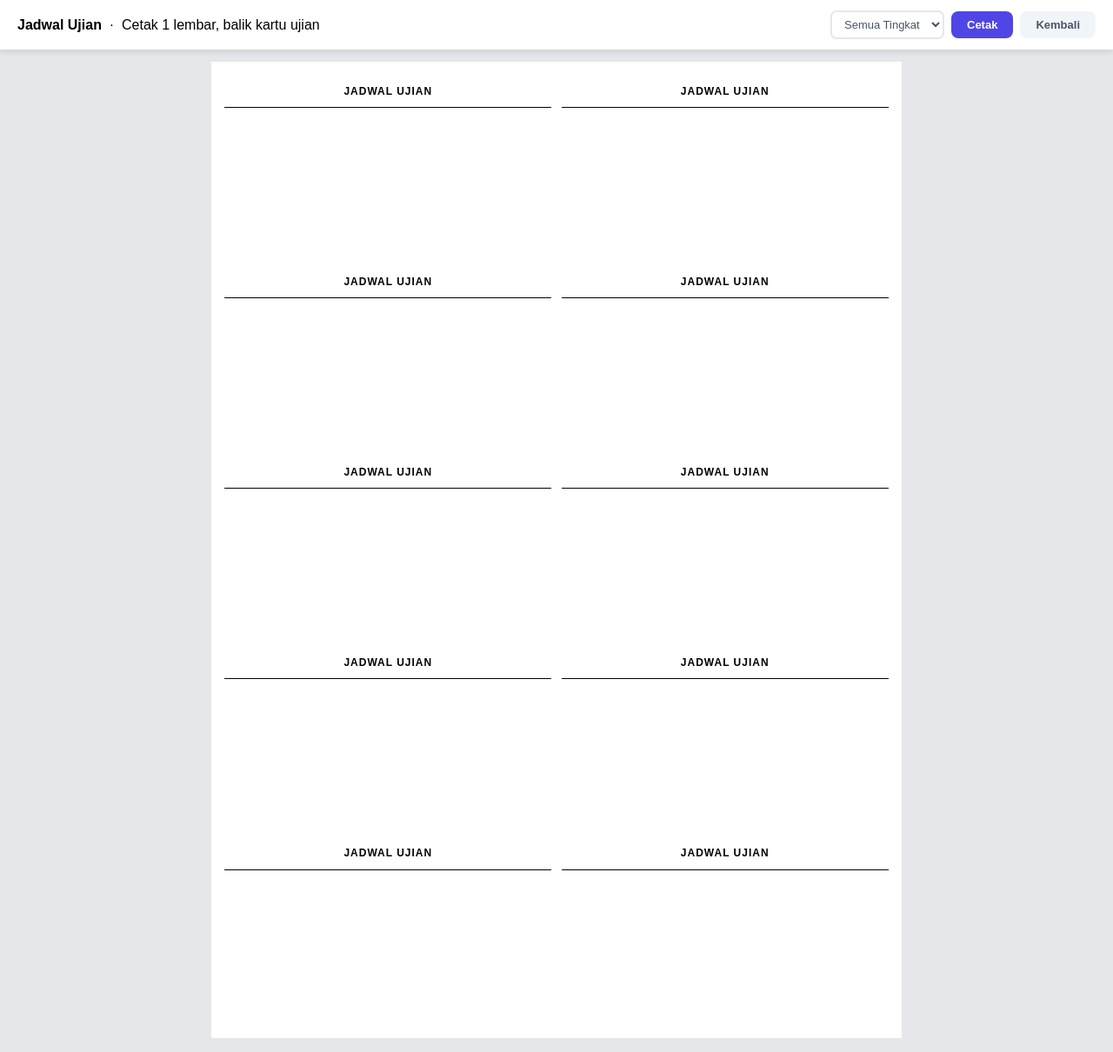
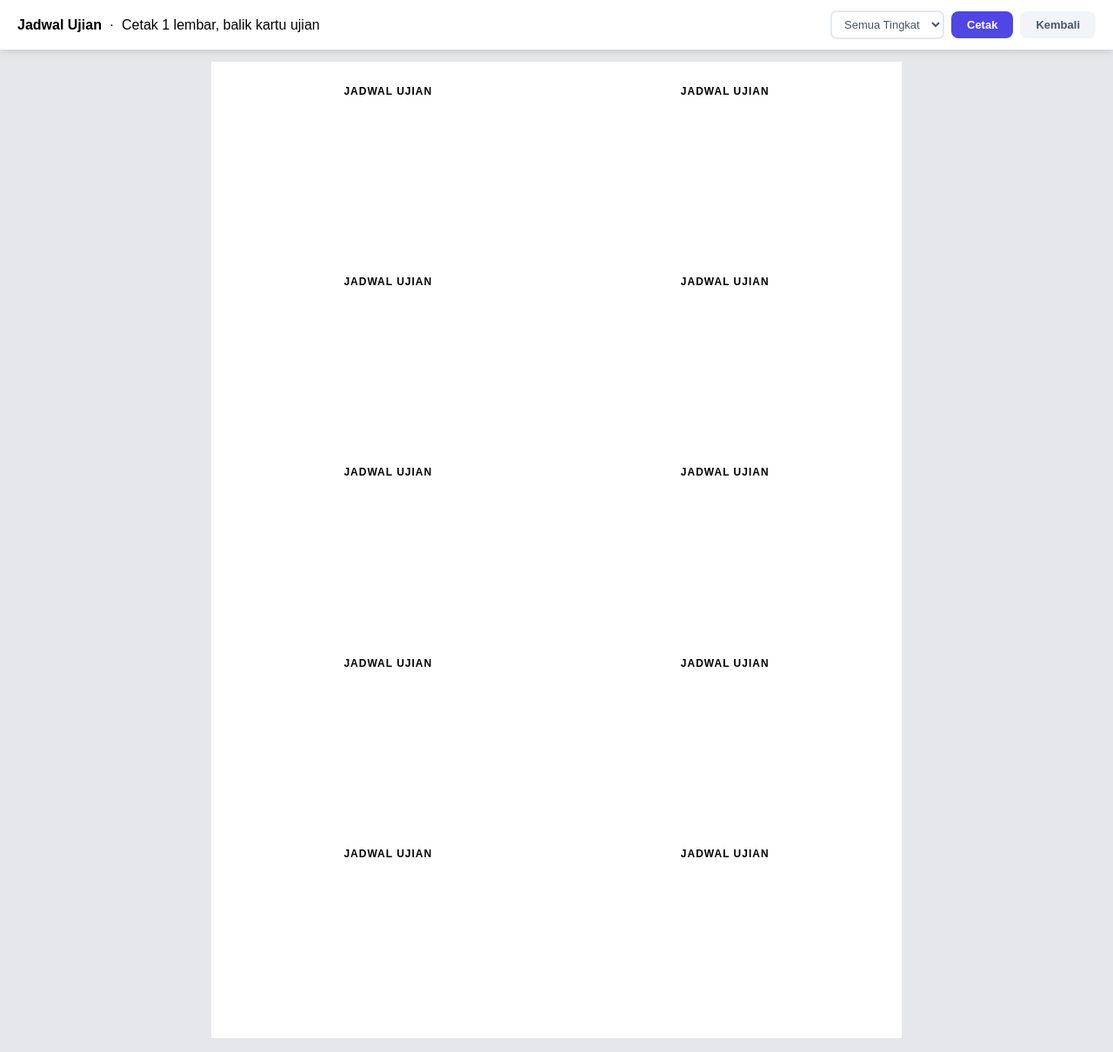
Before and after one commit to mazjou/cbt, a Node project: template src/views/admin/print_schedule.ejs in a window 1280 px wide. Shown: the whole page at 87% size. Run offline with Node 20 templates, Linux system fonts and the light colour scheme; the template is opened without the code that fills it, so the values that code supplies are empty; some libraries are stand-ins or nearby versions.

Commit message:
fix: hapus garis bawah header slot jadwal

```diff
--- a/src/views/admin/print_schedule.ejs
+++ b/src/views/admin/print_schedule.ejs
@@ -27,7 +27,7 @@
     .slot-head{
       height:10mm;min-height:10mm;max-height:10mm;flex-shrink:0;
       display:flex;align-items:center;justify-content:center;
-      border-bottom:1px solid #000;padding:1mm 2mm;
+      border-bottom:none;padding:1mm 2mm;
       background:#ffffff;
     }
     .s-title-simple{font-size:9pt;font-weight:900;color:#000;letter-spacing:1px;text-transform:uppercase;}
```
